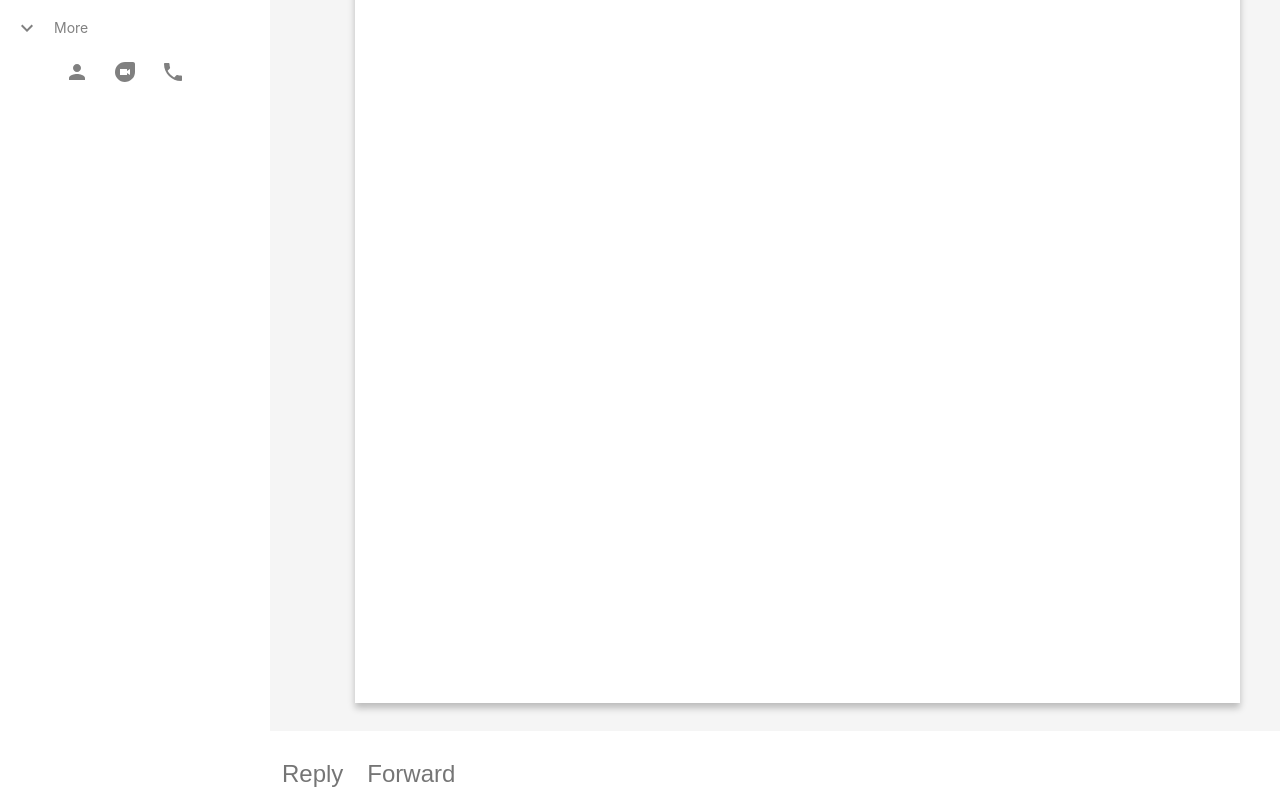
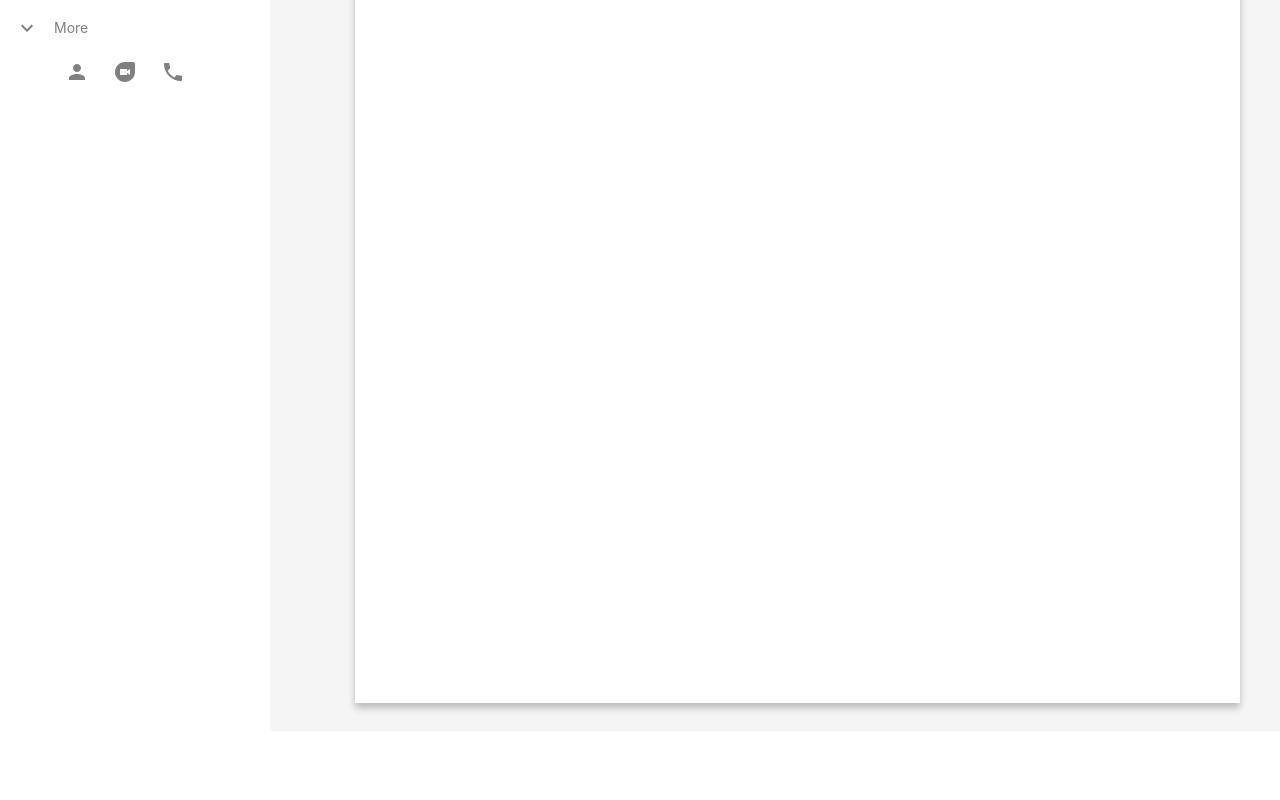
Before and after one commit to Amir-Alipour/Gmail-clone, a React (Create React App) app: page /mail/1 in a window 1280 px wide. Shown: the part 370-1170 px from the top of the page. After the commit the page ends 1103 px from the top, so only its background shows below. Built offline with nearby package versions, Linux system fonts and the light colour scheme.

Commit message:
delete footer buttons

```diff
--- a/src/pages/mail/Mail.jsx
+++ b/src/pages/mail/Mail.jsx
@@ -61,13 +61,7 @@ function Mail() {
             </div>
 
             <div className={styles.mail__footer}>
-                <IconButton>
-                    Reply
-                </IconButton>
 
-                <IconButton>
-                    Forward
-                </IconButton>
             </div>
         </div>
     );
```
